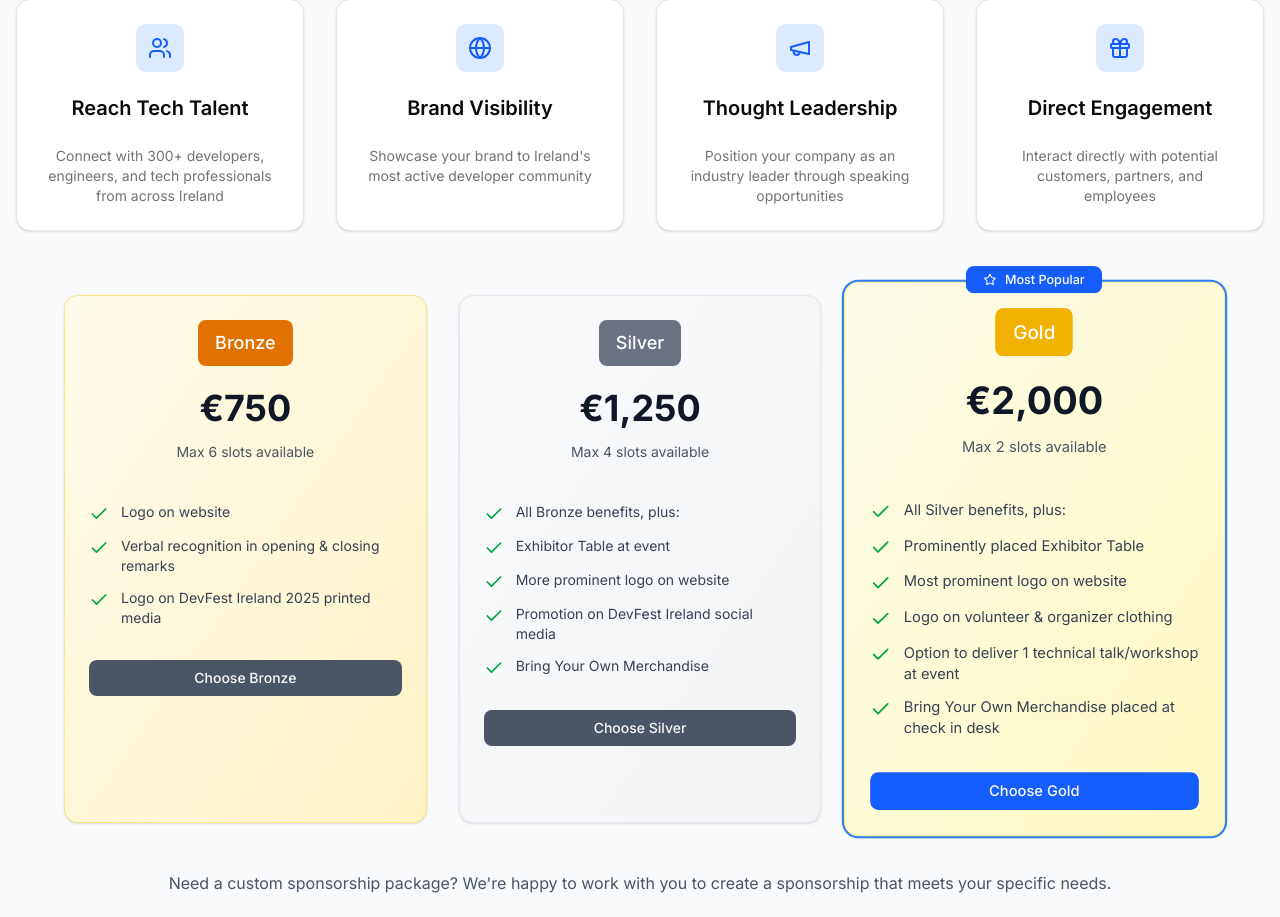
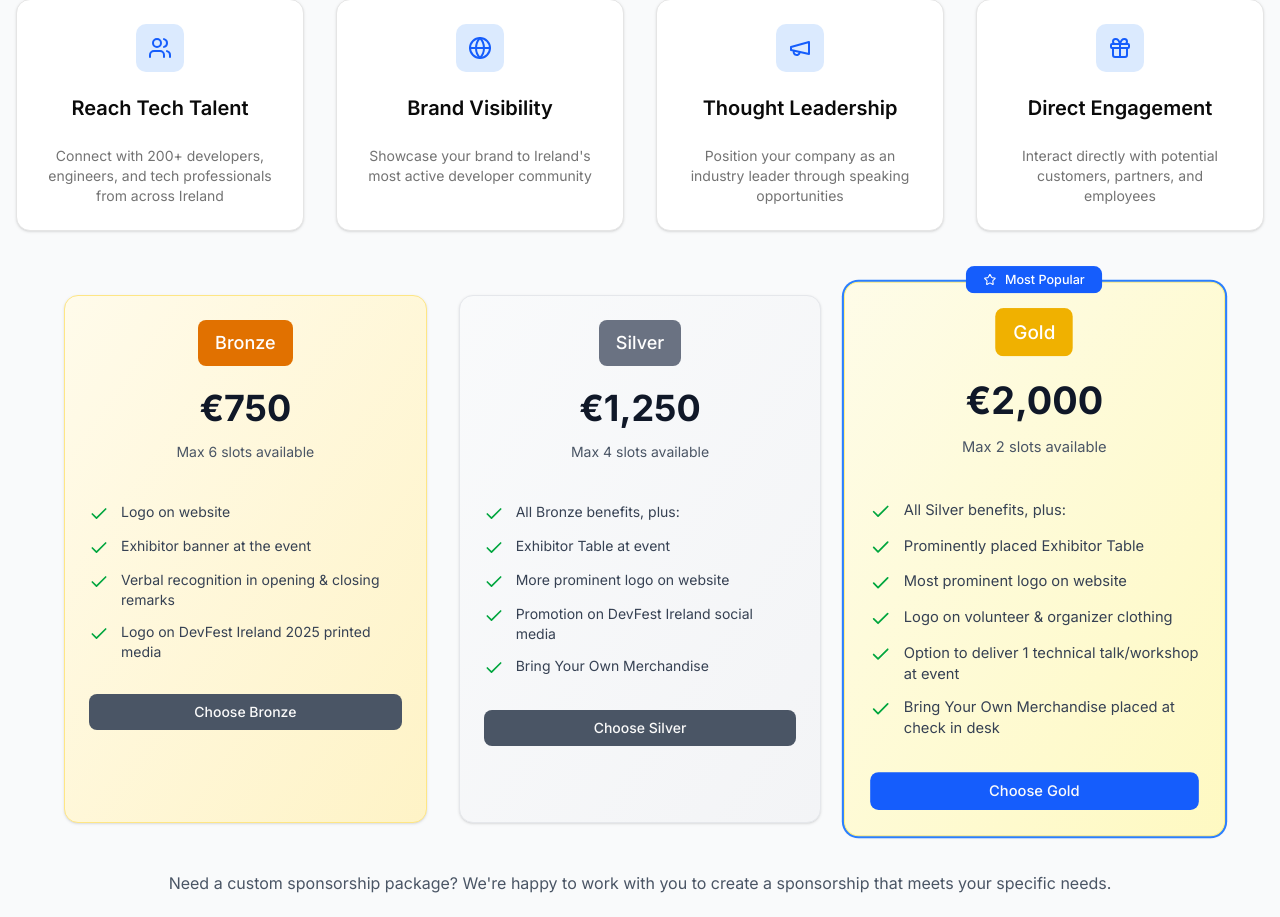
Before and after one commit to jouwdan/devfest-ireland-2025, a Next.js app: page /sponsorship in a window 1280 px wide. Shown: the part 1270-2187 px from the top of the page. Built offline with nearby package versions, Linux system fonts and the light colour scheme.

Commit message:
fix: sponsorship page

```diff
--- a/app/sponsorship/page.tsx
+++ b/app/sponsorship/page.tsx
@@ -40,6 +40,7 @@ const sponsorshipTiers = [
     badgeColor: "bg-amber-600",
     benefits: [
       "Logo on website",
+      "Exhibitor banner at the event",
       "Verbal recognition in opening & closing remarks",
       "Logo on DevFest Ireland 2025 printed media",
     ],
@@ -122,7 +123,7 @@ const whySponsor = [
   {
     icon: Users,
     title: "Reach Tech Talent",
-    description: "Connect with 300+ developers, engineers, and tech professionals from across Ireland",
+    description: "Connect with 200+ developers, engineers, and tech professionals from across Ireland",
   },
   {
     icon: Globe,
```
